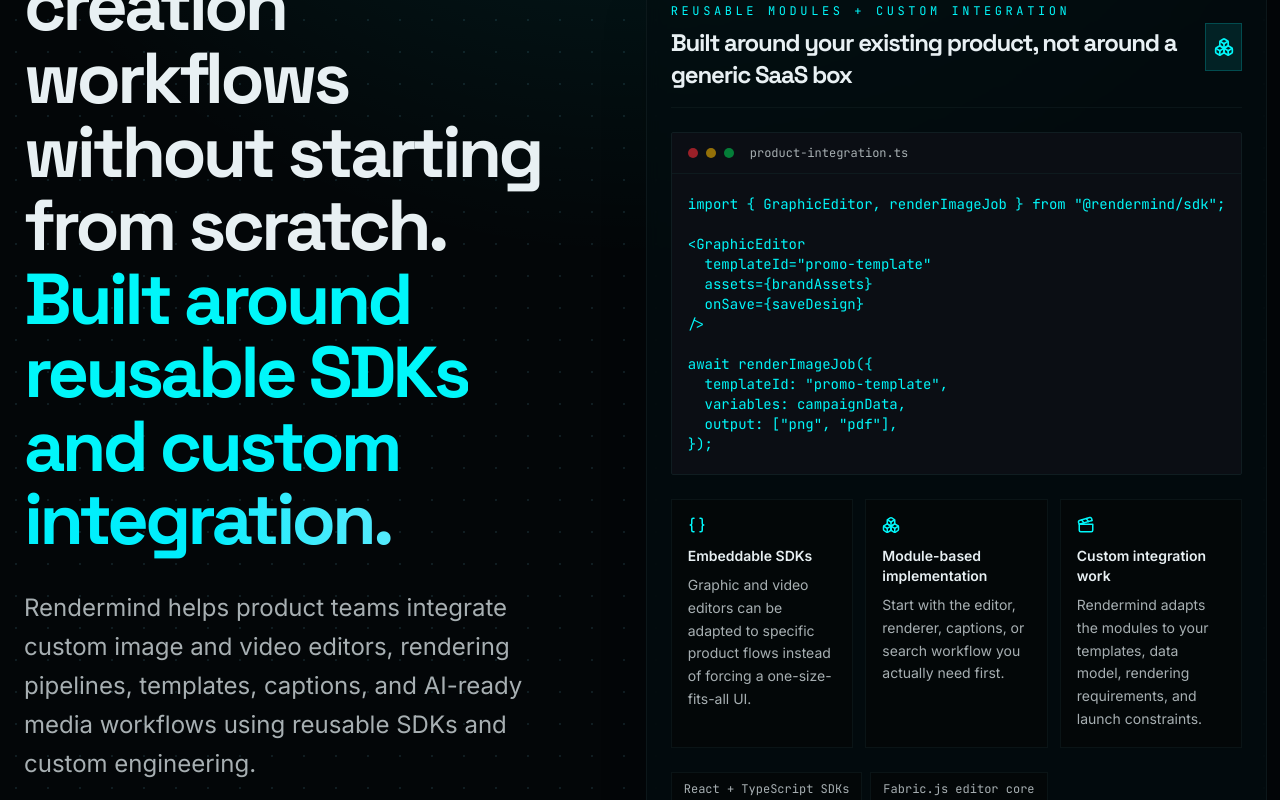
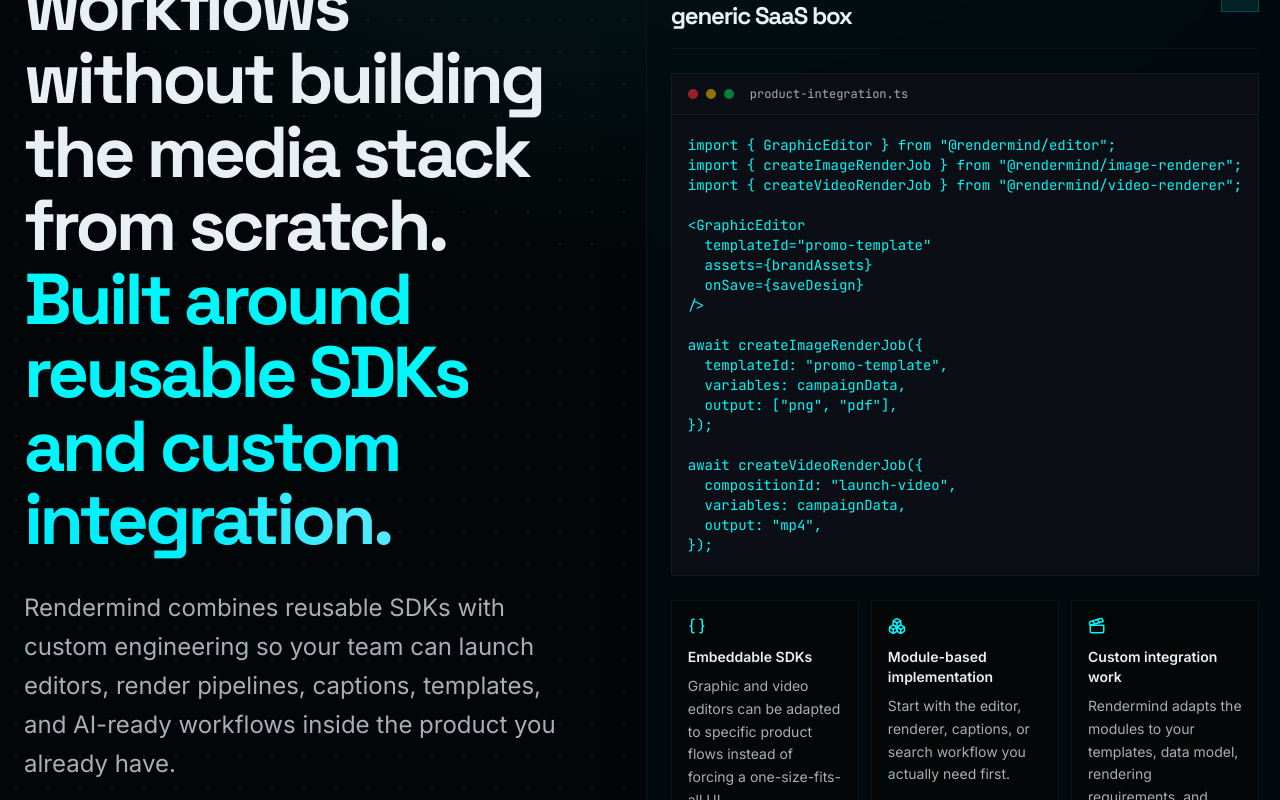
Before and after one commit to rendermind-solutions/rendermind-platform, a Next.js app: page / in a window 1280 px wide. Shown: the part 380-1180 px from the top of the page. Built offline with nearby package versions, Linux system fonts and the light colour scheme.

Commit message:
Adapt message to technical service specialized in creative workflows

```diff
--- a/components/sections/home/best-first-projects/BestFirstProjects.tsx
+++ b/components/sections/home/best-first-projects/BestFirstProjects.tsx
@@ -1,13 +1,30 @@
 import { Check } from "lucide-react";
 
 const projects = [
-	"Add a Canva-like editor to an existing SaaS product",
-	"Generate branded images, PDFs, or videos from templates",
-	"Build an internal creative tool for a marketing or content agency",
-	"Add captions and transcript workflows to a video product",
-	"Build a lightweight video editor for a specific product workflow",
-	"Prototype semantic search over video transcripts",
-	"Create a custom rendering pipeline for image or video assets",
+	{
+		title: "Canva-like editor for SaaS",
+		description: "Add a branded design editor inside your existing product.",
+	},
+	{
+		title: "Template rendering pipeline",
+		description: "Generate images, PDFs, or videos from structured templates and business data.",
+	},
+	{
+		title: "Agency internal creative tool",
+		description: "Create repeatable workflows for client assets, revisions, captions, and exports.",
+	},
+	{
+		title: "Video captions workflow",
+		description: "Add transcription, multilingual captions, review, and rendering to a video product.",
+	},
+	{
+		title: "Lightweight video editor",
+		description: "Build a focused editor for a specific video workflow instead of a generic timeline tool.",
+	},
+	{
+		title: "Semantic transcript search",
+		description: "Prototype AI search over long-form videos, interviews, webinars, or media libraries.",
+	},
 ];
 
 export default function BestFirstProjects() {
@@ -27,11 +44,14 @@
 
 				<div className="mt-14 grid gap-4 md:grid-cols-2">
 					{projects.map((project) => (
-						<div key={project} className="flex gap-4 border border-border/60 bg-card/30 p-5">
+						<div key={project.title} className="flex gap-4 border border-border/60 bg-card/30 p-5">
 							<div className="mt-1 flex h-8 w-8 items-center justify-center border border-primary/20 bg-primary/10 text-primary">
 								<Check size={16} />
 							</div>
-							<p className="text-lg leading-relaxed text-foreground">{project}</p>
+							<div>
+								<h3 className="text-lg font-semibold text-foreground">{project.title}</h3>
+								<p className="mt-2 text-base leading-relaxed text-muted-foreground">{project.description}</p>
+							</div>
 						</div>
 					))}
 				</div>
--- a/components/sections/home/discovery-call/DiscoveryCall.tsx
+++ b/components/sections/home/discovery-call/DiscoveryCall.tsx
@@ -77,7 +77,7 @@
 					</div>
 
 					<p className="text-sm font-light text-muted-foreground">
-						Response time is usually under 24 hours.
+						We&apos;ll reply with a few technical questions and, if there&apos;s a fit, schedule a discovery call.
 					</p>
 				</form>
 			</div>
--- a/components/sections/home/hero/hero.tsx
+++ b/components/sections/home/hero/hero.tsx
@@ -34,11 +34,11 @@
 				<div>
 					<div className="inline-flex items-center gap-2 rounded-full border border-primary/20 bg-primary/5 px-4 py-2 font-mono text-sm text-primary mb-8">
 						<Sparkles size={14} />
-						<span>Embedded media workflows for AI video, SaaS, and marketing teams</span>
+						<span>Embedded media workflows for AI video, SaaS, and marketing teams.</span>
 					</div>
 
 					<h1 className="mb-8 text-5xl font-heading font-bold leading-[1.02] tracking-tighter md:text-7xl">
-						Build custom image and video creation workflows without starting from scratch.
+						Integrate custom image and video workflows without building the media stack from scratch.
 						{" "}
 						<span className="text-transparent bg-clip-text bg-gradient-to-r from-primary via-primary to-cyan-300">
 							Built around reusable SDKs and custom integration.
@@ -46,8 +46,8 @@
 					</h1>
 
 					<p className="max-w-2xl text-lg leading-relaxed text-muted-foreground md:text-2xl">
-						Rendermind helps product teams integrate custom image and video editors, rendering pipelines, templates,
-						captions, and AI-ready media workflows using reusable SDKs and custom engineering.
+						Rendermind combines reusable SDKs with custom engineering so your team can launch editors, render
+						pipelines, captions, templates, and AI-ready workflows inside the product you already have.
 					</p>
 
 					<div className="mt-10 flex flex-col gap-4 sm:flex-row">
@@ -91,7 +91,9 @@
 							<span className="ml-2 font-mono text-xs text-muted-foreground">product-integration.ts</span>
 						</div>
 						<pre className="overflow-x-auto px-4 py-5 text-sm text-cyan-300">
-							<code>{`import { GraphicEditor, renderImageJob } from "@rendermind/sdk";
+							<code>{`import { GraphicEditor } from "@rendermind/editor";
+import { createImageRenderJob } from "@rendermind/image-renderer";
+import { createVideoRenderJob } from "@rendermind/video-renderer";
 
 <GraphicEditor
   templateId="promo-template"
@@ -99,10 +101,16 @@
   onSave={saveDesign}
 />
 
-await renderImageJob({
+await createImageRenderJob({
   templateId: "promo-template",
   variables: campaignData,
   output: ["png", "pdf"],
+});
+
+await createVideoRenderJob({
+  compositionId: "launch-video",
+  variables: campaignData,
+  output: "mp4",
 });`}</code>
 						</pre>
 					</div>
--- a/components/sections/home/modules/Modules.tsx
+++ b/components/sections/home/modules/Modules.tsx
@@ -52,7 +52,7 @@
 			<div className="max-w-3xl">
 				<p className="mb-4 font-mono text-sm uppercase tracking-[0.3em] text-primary">Available Modules</p>
 				<h2 className="text-4xl font-heading font-bold tracking-tighter md:text-5xl">
-					Concrete modules you can use today.
+					Concrete modules we can adapt and integrate today.
 				</h2>
 				<p className="mt-6 text-xl leading-relaxed text-muted-foreground">
 					The offer is intentionally specific: reusable editors, renderers, caption workflows, and AI extensions that
```
